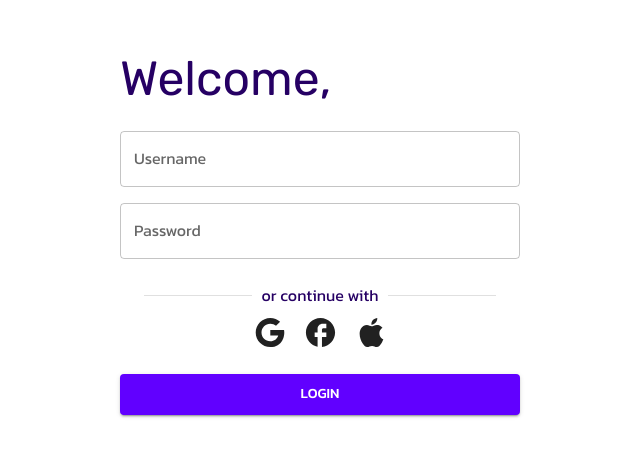
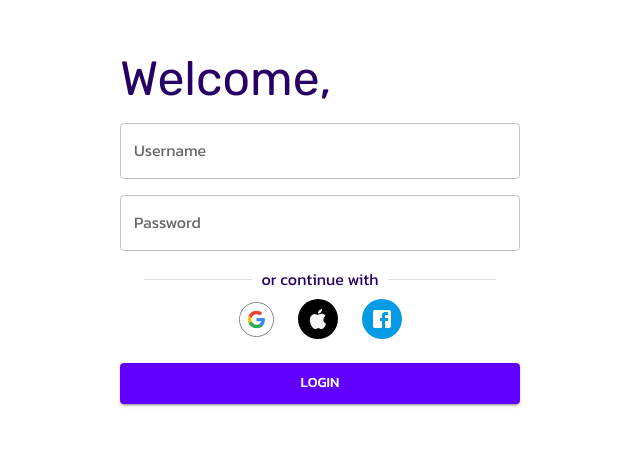
Before and after one commit to Rahik-Sikder/b2bfintech, a React (Create React App) app in the folder b2bfintechs24/: page / in a window 1280 px wide. Shown: the part 109-564 px from the top of the page, without its empty margins (640-1280 px from the left). Built offline with nearby package versions, Linux system fonts and the light colour scheme.

Commit message:
icons are colorful and clickable

```diff
--- /dev/null
+++ b/b2bfintechs24/src/components/Icons.js
@@ -0,0 +1,83 @@
+import React from "react";
+
+import { IconButton, SvgIcon, Avatar } from "@mui/material";
+import AppleIcon from "@mui/icons-material/Apple";
+import FacebookIcon from '@mui/icons-material/Facebook';
+
+const GoogleLoginIcon = ({ onClick }) => {
+  return (
+    <IconButton onClick={onClick}>
+      <SvgIcon fontSize="large">
+        <svg
+          width="40"
+          height="40"
+          viewBox="0 0 40 40"
+          fill="none"
+          xmlns="http://www.w3.org/2000/svg"
+        >
+          <rect x="0.5" y="0.5" width="39" height="39" rx="19.5" fill="white" />
+          <g clip-path="url(#clip0_710_6217)">
+            <path
+              d="M29.6 20.2273C29.6 19.5182 29.5364 18.8364 29.4182 18.1818H20V22.05H25.3818C25.15 23.3 24.4455 24.3591 23.3864 25.0682V27.5773H26.6182C28.5091 25.8364 29.6 23.2727 29.6 20.2273Z"
+              fill="#4285F4"
+            />
+            <path
+              d="M20 30C22.7 30 24.9636 29.1045 26.6181 27.5773L23.3863 25.0682C22.4909 25.6682 21.3454 26.0227 20 26.0227C17.3954 26.0227 15.1909 24.2636 14.4045 21.9H11.0636V24.4909C12.7091 27.7591 16.0909 30 20 30Z"
+              fill="#34A853"
+            />
+            <path
+              d="M14.4045 21.9C14.2045 21.3 14.0909 20.6591 14.0909 20C14.0909 19.3409 14.2045 18.7 14.4045 18.1V15.5091H11.0636C10.3864 16.8591 10 18.3864 10 20C10 21.6136 10.3864 23.1409 11.0636 24.4909L14.4045 21.9Z"
+              fill="#FBBC04"
+            />
+            <path
+              d="M20 13.9773C21.4681 13.9773 22.7863 14.4818 23.8227 15.4727L26.6909 12.6045C24.9591 10.9909 22.6954 10 20 10C16.0909 10 12.7091 12.2409 11.0636 15.5091L14.4045 18.1C15.1909 15.7364 17.3954 13.9773 20 13.9773Z"
+              fill="#E94235"
+            />
+          </g>
+          <rect
+            x="0.5"
+            y="0.5"
+            width="39"
+            height="39"
+            rx="19.5"
+            stroke="#747775"
+          />
+          <defs>
+            <clipPath id="clip0_710_6217">
+              <rect
+                width="20"
+                height="20"
+                fill="white"
+                transform="translate(10 10)"
+              />
+            </clipPath>
+          </defs>
+        </svg>
+      </SvgIcon>
+    </IconButton>
+  );
+};
+
+const AppleLoginIcon = ({ onClick }) => {
+  return (
+    <IconButton onClick={onClick}>
+      <Avatar fontSize="large" sx={{ backgroundColor: "#000000" }}>
+        <AppleIcon color="white" />
+      </Avatar>
+    </IconButton>
+  );
+};
+
+const FacebookLoginIcon = ({ onClick }) => {
+  return (
+    <IconButton onClick={onClick}>
+      <Avatar fontSize="large" sx={{ backgroundColor: "#039BE5" }}>
+        <FacebookIcon
+          sx={{ color: "white", backgroundColor: "#039BE5"}}
+        />
+      </Avatar>
+    </IconButton>
+  );
+};
+
+export { GoogleLoginIcon, AppleLoginIcon, FacebookLoginIcon };
--- a/b2bfintechs24/src/pages/Welcome.js
+++ b/b2bfintechs24/src/pages/Welcome.js
@@ -12,12 +12,11 @@ import {
   Divider,
 } from "@mui/material";
 
-import GoogleIcon from "@mui/icons-material/Google";
-import FacebookOutlinedIcon from "@mui/icons-material/FacebookOutlined";
-import AppleIcon from "@mui/icons-material/Apple";
+import {GoogleLoginIcon, AppleLoginIcon, FacebookLoginIcon} from "../components/Icons";
+
+
 
 const Welcome = ({ setLoggedIn }) => {
-
   const onLoginPress = () => {
     setLoggedIn(true);
   };
@@ -39,7 +38,7 @@ const Welcome = ({ setLoggedIn }) => {
               // backgroundColor: "gray",
             }}
           >
-            <Stack spacing={3}>
+            <Stack spacing={2}>
               <Box sx={{ justifyContent: "left" }}>
                 <Typography variant="h1" color="primary.dark">
                   Welcome,
@@ -60,7 +59,7 @@ const Welcome = ({ setLoggedIn }) => {
               </Stack>
 
               <Container>
-                <Stack spacing={1}>
+                <Stack spacing={0}>
                   <Divider>
                     <Typography variant="body" color="primary.dark">
                       or continue with
@@ -68,12 +67,13 @@ const Welcome = ({ setLoggedIn }) => {
                   </Divider>
                   <Stack
                     direction="row"
-                    spacing={2}
+                    spacing={1}
                     sx={{ display: "flex", justifyContent: "center" }}
                   >
-                    <GoogleIcon fontSize="large" color="green" />
-                    <FacebookOutlinedIcon fontSize="large" />
-                    <AppleIcon fontSize="large" />
+                    <GoogleLoginIcon />
+                    <AppleLoginIcon />
+                    <FacebookLoginIcon />
+
                   </Stack>
                 </Stack>
               </Container>
```
Also changed, not shown: b2bfintechs24/src/components/NavigationBar.css (deleted).
